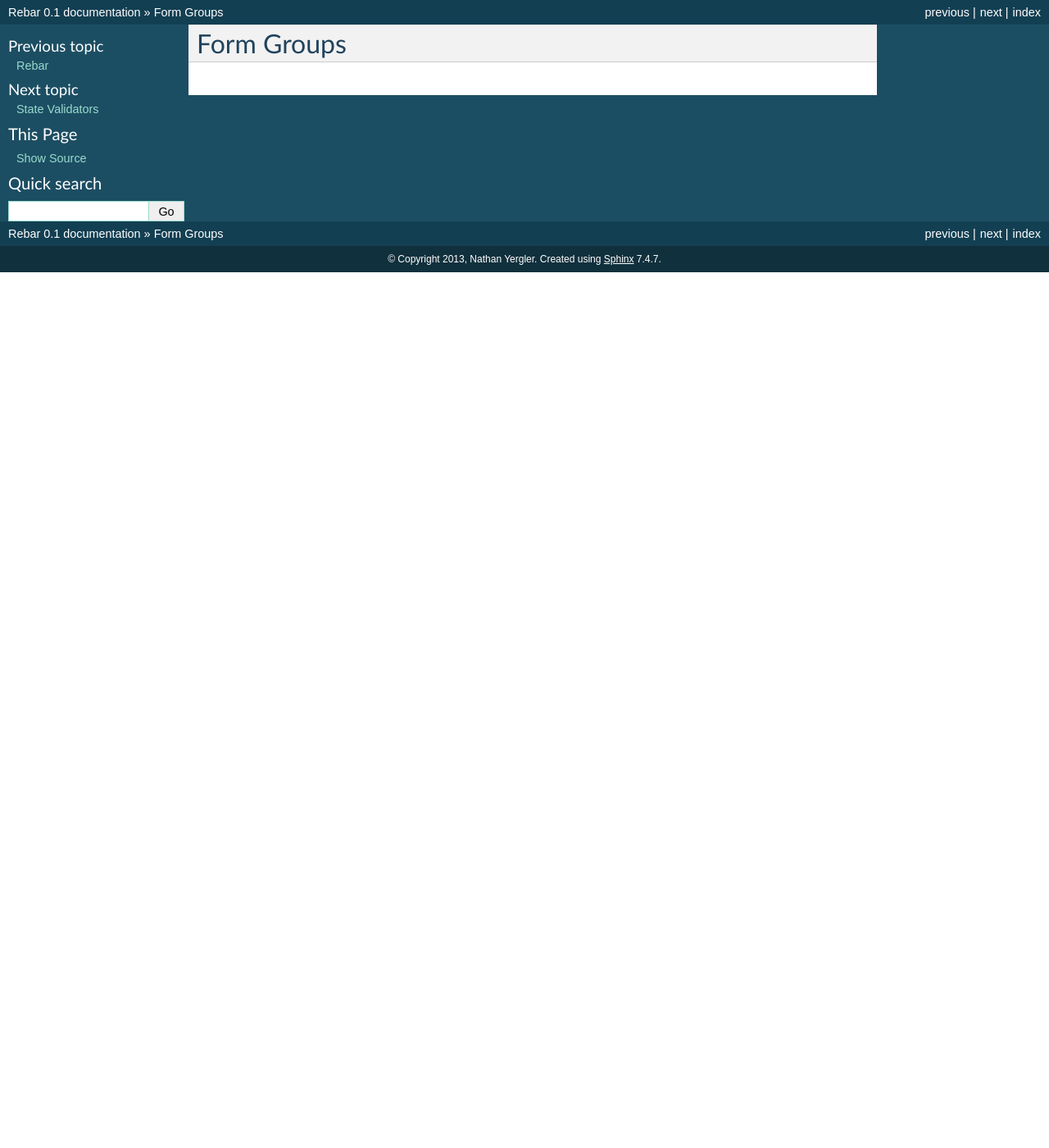
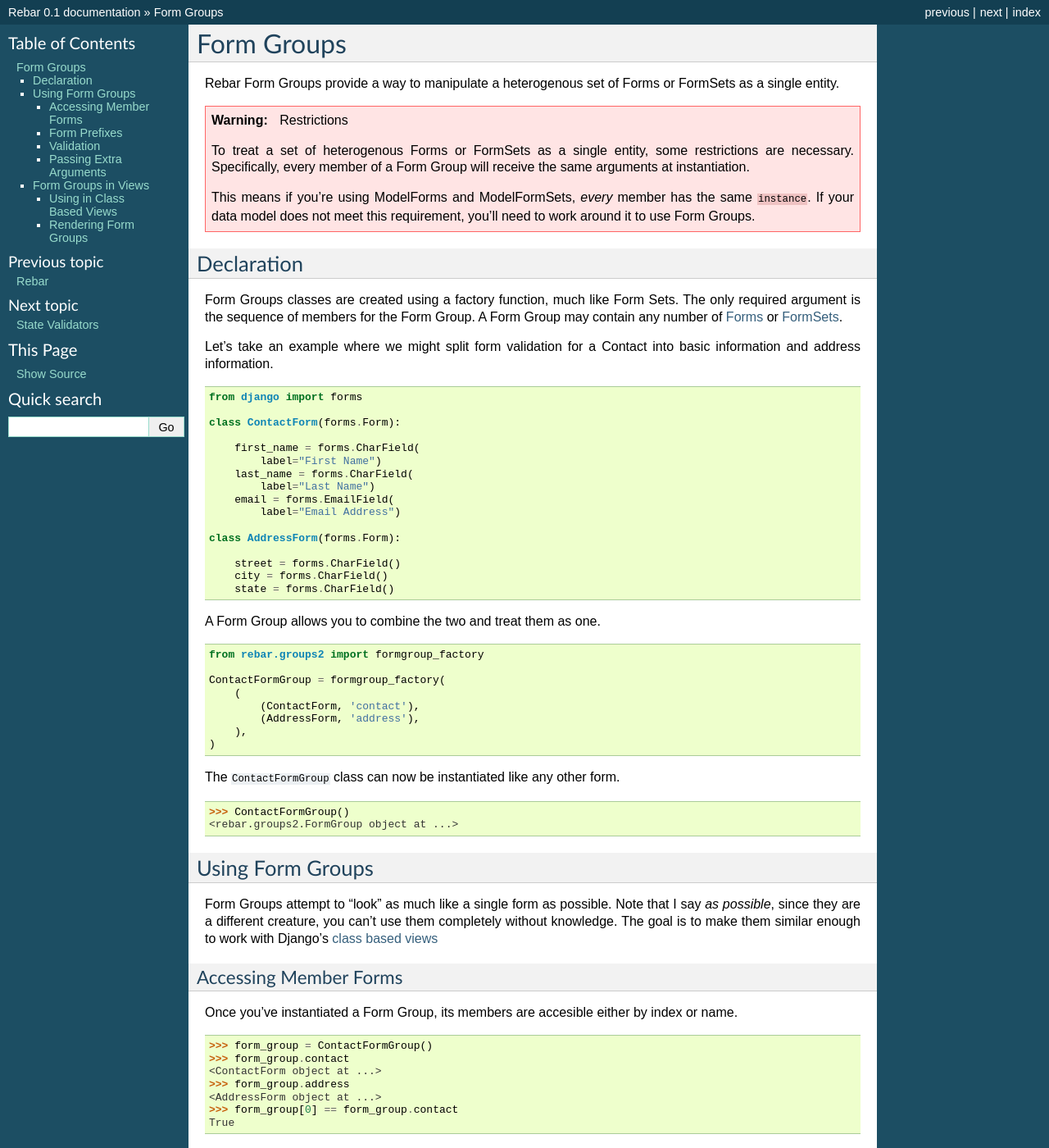
Before and after one commit to eventbrite/rebar, a Sphinx documentation site: the page built from docs/form-groups.rst, in a window 1280 px wide and 1400 px high. Shown: the whole window at 82% size. Built offline with Sphinx 7.4.7, drawn with Linux system fonts in a browser that asks for light colours; some of the changed text lies outside the part shown.

Commit message:
Form Group documentation.

```diff
--- a/docs/form-groups.rst
+++ b/docs/form-groups.rst
@@ -1,3 +1,169 @@
 =============
  Form Groups
 =============
+
+Rebar Form Groups provide a way to manipulate a heterogenous set of
+Forms or FormSets as a single entity.
+
+.. warning:: Restrictions
+
+   To treat a set of heterogenous Forms or FormSets as a single
+   entity, some restrictions are necessary. Specifically, every member
+   of a Form Group will receive the same arguments at instantiation.
+
+   This means if you're using ModelForms and ModelFormSets, *every*
+   member has the same ``instance``. If your data model does not meet
+   this requirement, you'll need to work around it to use Form Groups.
+
+
+Declaration
+===========
+
+Form Groups classes are created using a factory function, much like
+Form Sets. The only required argument is the sequence of members for
+the Form Group. A Form Group may contain any number of Forms_ or
+FormSets_.
+
+Let's take an example where we might split form validation for a
+Contact into basic information and address information.
+
+.. testcode::
+
+   from django import forms
+
+   class ContactForm(forms.Form):
+
+       first_name = forms.CharField(
+           label="First Name")
+       last_name = forms.CharField(
+           label="Last Name")
+       email = forms.EmailField(
+           label="Email Address")
+
+   class AddressForm(forms.Form):
+
+       street = forms.CharField()
+       city = forms.CharField()
+       state = forms.CharField()
+
+A Form Group allows you to combine the two and treat them as one.
+
+.. testcode::
+
+   from rebar.groups2 import formgroup_factory
+
+   ContactFormGroup = formgroup_factory(
+       (
+           (ContactForm, 'contact'),
+           (AddressForm, 'address'),
+       ),
+   )
+
+The ``ContactFormGroup`` class can now be instantiated like any other
+form.
+
+.. doctest::
+
+   >>> ContactFormGroup()  # doctest: +ELLIPSIS
+   <rebar.groups2.FormGroup object at ...>
+
+
+Using Form Groups
+=================
+
+Form Groups attempt to "look" as much like a single form as possible.
+Note that I say *as possible*, since they are a different creature,
+you can't use them completely without knowledge. The goal is to make
+them similar enough to work with Django's `class based views`_
+
+Accessing Member Forms
+----------------------
+
+Once you've instantiated a Form Group, its members are accesible
+either by index or name.
+
+.. doctest::
+
+   >>> form_group = ContactFormGroup()
+   >>> form_group.contact
+   <ContactForm object at ...>
+   >>> form_group.address
+   <AddressForm object at ...>
+   >>> form_group[0] == form_group.contact
+   True
+
+The members are provided in the order of declaration.
+
+Form Prefixes
+-------------
+
+Form Groups have a prefix_, much like FormSets, and sets the prefix on
+each member.
+
+.. doctest::
+
+   >>> form_group = ContactFormGroup()
+   >>> form_group.prefix
+   'group'
+   >>> form_group.contact.prefix
+   'group-contact'
+
+You can also override the default prefix.
+
+.. doctest::
+
+   >>> form_group = ContactFormGroup(prefix='contact')
+   >>> form_group.prefix
+   'contact'
+   >>> form_group.contact.prefix
+   'contact-contact'
+
+Validation
+----------
+
+Passing Extra Arguments
+-----------------------
+
+Most arguments that you pass to a Form Group will be passed in to its
+members, as well. Sometimes, however, you want to pass arguments to
+specific members of the Form Group. The ``member_kwargs`` parameter
+allows you to do this.
+
+``member_kwargs`` is a dict, where each key is the name of a Form
+Group member, and the value is a dict of keyword arguments to pass to
+that member.
+
+For example:
+
+.. doctest::
+
+  >>> form_group = ContactFormGroup(
+  ...     member_kwargs={
+  ...         'address': {
+  ...             'prefix': 'just_address',
+  ...         },
+  ...     },
+  ... )
+  >>> form_group.contact.prefix
+  'group-contact'
+  >>> form_group.address.prefix
+  'just_address'
+
+In this example we override the prefix argument. A more realistic
+application is when you have a heavily customized form subclass that
+requires some additional piece of information.
+
+Form Groups in Views
+====================
+
+Using in Class Based Views
+--------------------------
+
+Rendering Form Groups
+---------------------
+
+
+.. _Forms:
+.. _FormSets:
+.. _`class based views`:
+.. _prefix:
```
